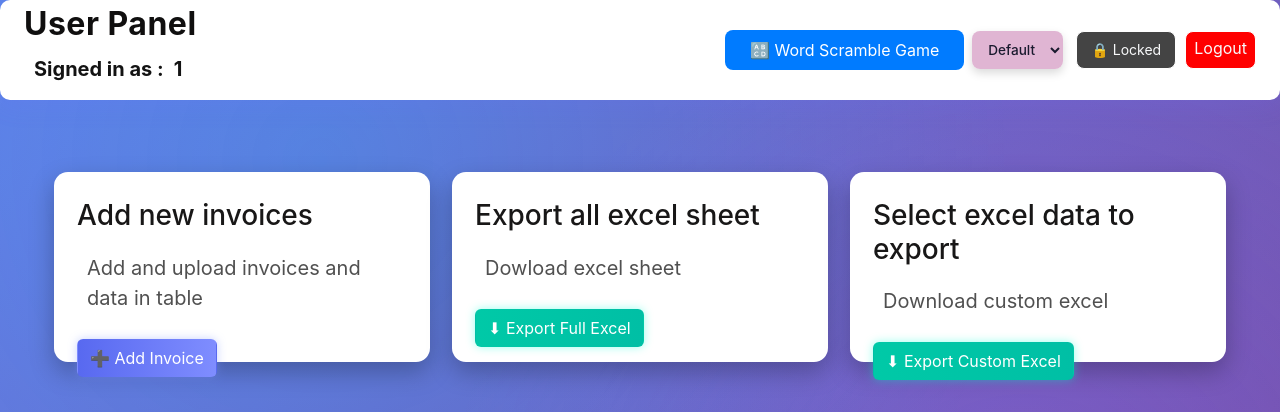
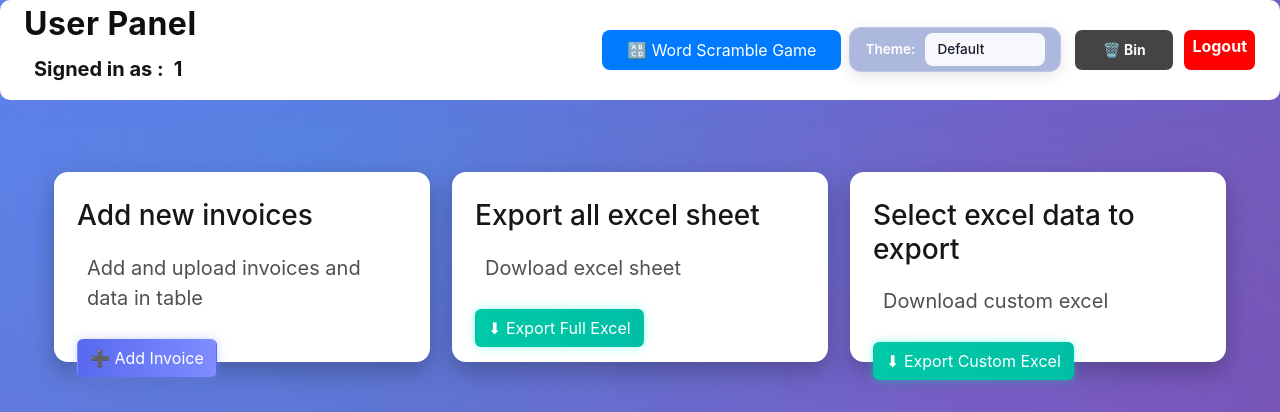
Before and after one commit to Muskan8130/E-_Register, a Flask app: page /user_panel in a window 1280 px wide. Shown: the top 412 px of the page. Run offline with Flask 3, Linux system fonts and the light colour scheme; the visitor is signed in with stand-in values (Sample User, id 1); data that the repository does not hold is empty; parts of the project's set-up code (start-up, migrations or seed data) failed here and were passed over; some libraries are stand-ins or nearby versions.

Commit message:
theme and bin botten fixed

```diff
--- a/templates/login.html
+++ b/templates/login.html
@@ -226,7 +226,7 @@
 
     .theme-container label {
       font-weight: 600;
-      color: rgb(236, 192, 225);
+      color: white;
       font-size: 0.85rem;
       margin: 0;
     }
@@ -434,7 +434,7 @@
 
 <body>
   <!-- Theme Selector (Top-Right Corner) -->
-  <div class="theme-container">
+  <div class="theme-container" style="background-color: #acb8dd;">
     <label for="theme">Theme:</label>
     <select id="theme">
       <option value="default" selected>Default</option>
@@ -444,7 +444,7 @@
   </div>
 
   <!-- Word Scramble Game Button -->
-  <button id="playGameBtn">🔠 Word Scramble Game</button>
+  <button id="playGameBtn"  style="background: #007bff;">🔠 Word Scramble Game</button>
 
   <!-- Game Modal -->
   <div id="gameModal" class="modal">
--- a/templates/user_panel.html
+++ b/templates/user_panel.html
@@ -240,6 +240,8 @@
     }
     #logoutBtn{
      margin-left: 300px;
+     height: 42px;
+     font-weight: bold;
     }
     .editBtn{
       background: linear-gradient(90deg, #23449f, #7f8dff);
@@ -368,7 +370,7 @@
   display: inline-flex !important;
   align-items: center !important;
   justify-content: center !important;
-  height: 38px !important;
+  height: 42px !important;
   line-height: 1 !important;
   padding: 0 40px !important;
   font-size: 14px !important;
@@ -377,6 +379,7 @@
   text-overflow: ellipsis !important;
   width: 100px;
   margin-left: 5px;
+  font-weight: bold;
 }
 
 /* ========= Unlock Button Fix ========= */
@@ -563,27 +566,42 @@
     border-radius: 10px;
     border-color: #000;
    }
-   /* 🎨 THEME BUTTON (Same as Login Page) */
-.theme-select {
+    .theme-container {
+      height: 45px;
+      background: rgba(255, 255, 255, 0.15);
+      backdrop-filter: blur(10px);
+      border-radius: 12px;
+      padding: 10px 15px;
+      box-shadow: 0 4px 15px rgba(0, 0, 0, 0.1);
+      display: flex;
+      align-items: center;
+      gap: 10px;
+      border: 1px solid rgba(255, 255, 255, 0.2);
+    }
+
+    .theme-container label {
+      font-weight: 600;
+      color: white;
+      font-size: 0.85rem;
+      margin: 0;
+    }
+
+    .theme-container select {
       padding: 6px 12px;
       border-radius: 8px;
       border: none;
       outline: none;
-  background: rgba(221, 173, 207, 0.9);
+      background: rgba(255, 255, 255, 0.9);
       color: #1a1a2e;
       cursor: pointer;
       font-size: 0.85rem;
       font-weight: 500;
-  box-shadow: 0 4px 10px rgba(0,0,0,0.15);
-  transition: all 0.3s ease;
-  height: 38px;
     }
 
-.theme-select:hover {
-  transform: translateY(-2px);
-  box-shadow: 0 6px 18px rgba(0,0,0,0.25);
+    .theme-container select option {
+      color: #1a1a2e;
     }
-.theme-select option { color: #1a1a2e; }
+
 
   </style>
 </head>
@@ -602,12 +620,15 @@
     <div class="d-flex align-items-center gap-3">
       <div  class="d-flex align-items-center gap-2">
         <button id="gameBtn" class="game-btn">🔠 Word Scramble Game</button>
-        <select id="themeUser" class="theme-select">
+        <div class="theme-container" style="background-color: #acb8dd;">
+          <label for="theme">Theme:</label>
+           <select id="themeMaster" class="form-select form-select-sm" style="width: 120px;">
            <option value="default" selected>Default</option>
         <option value="light">Light</option>
         <option value="dark">Dark</option>
       </select>
-     <button class="btn btn-sm btn-outline-light" id="lockedBtn" style="background-color:#444;" >🔒 Locked</button>
+       </div>
+     <button class="btn btn-sm btn-outline-light" id="lockedBtn" style="background-color:#444;" >🗑️ Bin</button>
         <a class="btn btn-sm btn-outline-light" id="logoutBtn"   style="background-color: red;" href="{{ url_for('logout') }}" class="btn btn-danger">Logout</a>
       </div>
     </div>
```
Also changed, not shown: templates/master.html (+30 -16 lines). Lines whose indentation alone changed are shown as unchanged.
